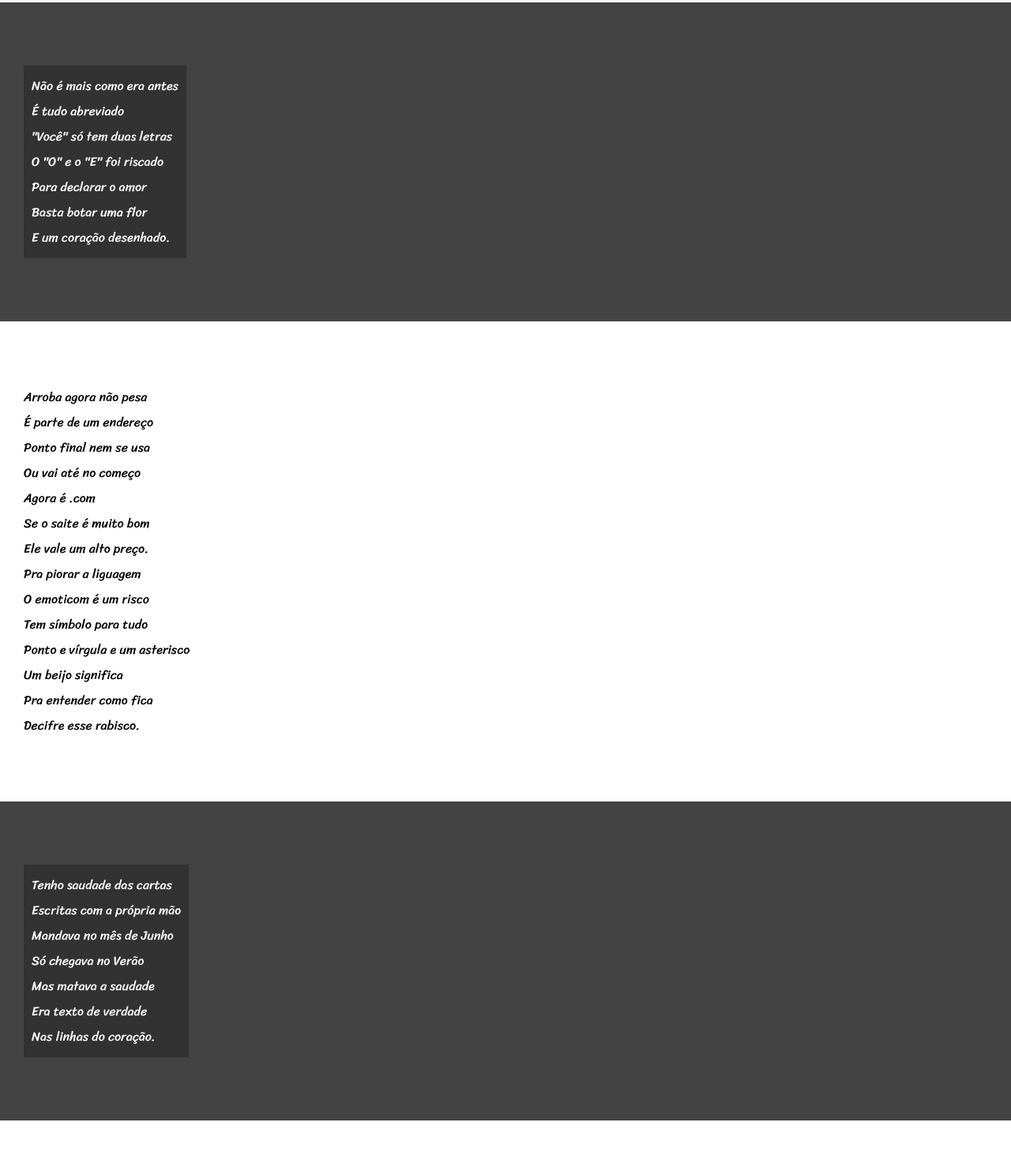
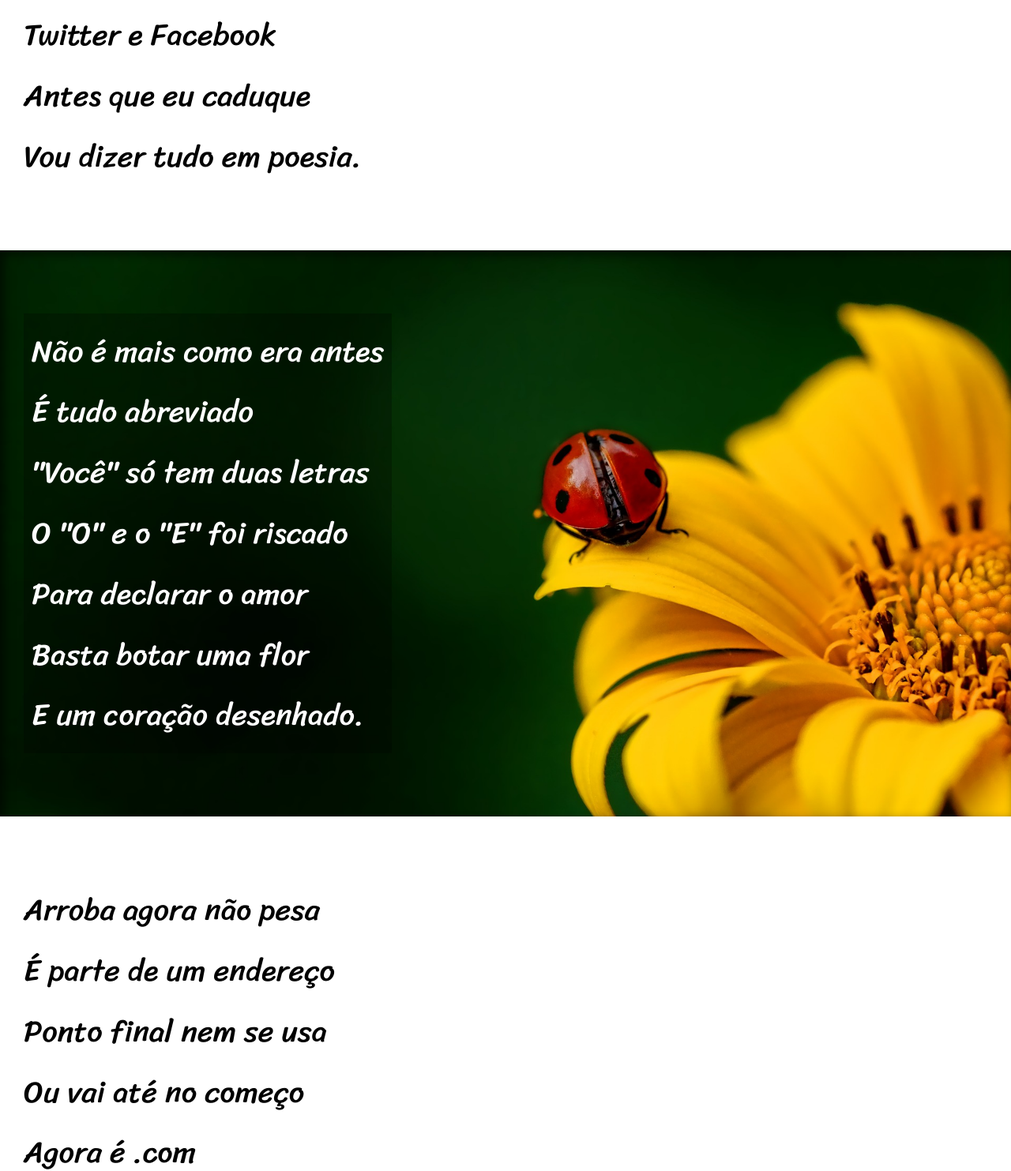
Before and after one commit to Dfcreis/projeto-cordel, a plain HTML site: page index.html in a window 1280 px wide. Shown: the part 639-2122 px from the top of the page at 79% size. Drawn offline with Linux system fonts and the light colour scheme.

Commit message:
finalizando projeto cordel por Milton Duarte

```diff
--- a/estilo/Style.css
+++ b/estilo/Style.css
@@ -44,7 +44,7 @@ a:hover{
 }
 section{
     font-family: var(--fonte3);
-    font-size: 3,5vw;
+    font-size: 3vw;
     padding-left: 30px;
     padding-top: 10vh;
     padding-bottom: 10vh;
@@ -57,11 +57,25 @@ section.normal{
 section.imagem{
     background-color: rgb(67, 67, 67);
     color: white;
+    background-size: cover;
+    background-attachment: fixed;
+    box-shadow: inset 5px 5px 13px rgba(0, 0, 0, 0.604);
 }
 section.imagem > p{
     background: rgba(0, 0, 0, 0.254);
     display: inline-block;
     padding: 10px;
+}
+section#img01{
+    background-image: url("../imagens/girasol.jpg");
+    background-position: right center;
+
+
+}
+section#img02{
+    background-image: url("../imagens/livros.jpg");
+
+
 }
 
 
--- a/index.html
+++ b/index.html
@@ -23,7 +23,7 @@
             Vou dizer tudo em poesia.
         </p>
     </section>
-    <section class="imagem">
+    <section class="imagem" id="img01">
         <p>
             Não é mais como era antes <br>
             É tudo abreviado <br>
@@ -55,7 +55,7 @@
                 Decifre esse rabisco.
             </p>
     </section>
-    <section class="imagem">
+    <section class="imagem" id="img02">
         <p>Tenho saudade das cartas <br>
             Escritas com a própria mão <br>
             Mandava no mês de Junho <br>
```
